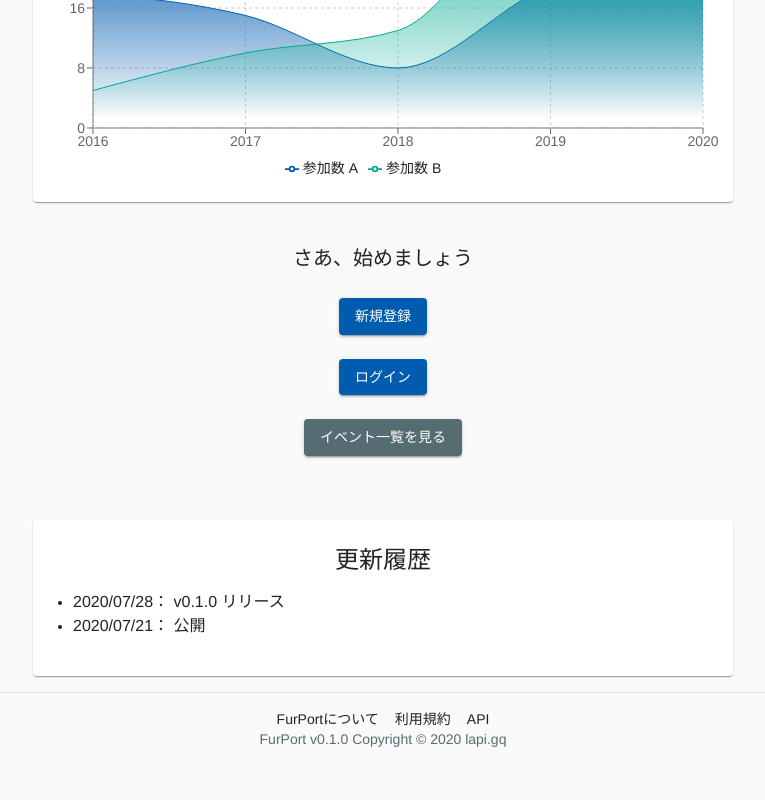
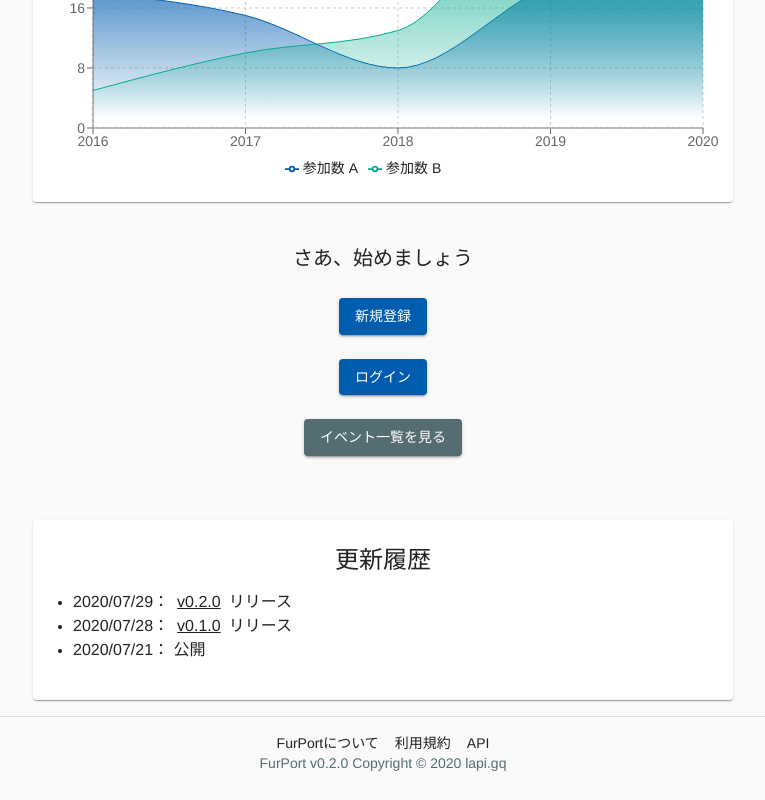
Before and after one commit to lapi-hotel-group/furport-front, a React (Create React App) app: page / in a window 1280 px wide. Shown: the part 1615-2415 px from the top of the page, without its empty margins (377-1142 px from the left). Before the commit the page ends 2391 px from the top, so only its background shows below. Built offline with nearby package versions, Linux system fonts and the light colour scheme; no server answers.

Commit message:
fix: update version

```diff
--- a/package.json
+++ b/package.json
@@ -1,6 +1,6 @@
 {
   "name": "furport-front",
-  "version": "0.1.0",
+  "version": "0.2.0",
   "private": true,
   "dependencies": {
     "@date-io/date-fns": "^1.3.13",
--- a/src/components/Footer/Footer.js
+++ b/src/components/Footer/Footer.js
@@ -51,7 +51,7 @@ const Footer = () => {
         </a>
       </Box>
       <Typography align="center" variant="body2" color="secondary">
-        FurPort v0.1.0 Copyright © 2020 lapi.gq
+        FurPort v0.2.0 Copyright © 2020 lapi.gq
       </Typography>
     </footer>
   );
--- a/src/components/Home/ChangeLog.js
+++ b/src/components/Home/ChangeLog.js
@@ -9,6 +9,10 @@ const useStyles = makeStyles((theme) => ({
   paper: {
     marginTop: theme.spacing(3),
     maxWidth: "700px",
+  },
+  link: {
+    color: "inherit",
+    margin: theme.spacing(1),
   },
 }));
 
@@ -26,7 +30,34 @@ const ChangeLog = (props) => {
           <Box align="left">
             <ul>
               <li>
-                <Typography>{t("2020/07/28： v0.1.0 リリース")}</Typography>
+                <Typography>
+                  {t("2020/07/29：")}
+                  <a
+                    href="https://github.com/lapi-hotel-group/furport-front/releases/tag/v0.2.0"
+                    className={classes.link}
+                    target="_blank"
+                    rel="noopener noreferrer"
+                  >
+                    v0.2.0
+                  </a>
+                  {t("リリース")}
+                </Typography>
+              </li>
+              <li>
+                <Typography>
+                  <Typography>
+                    {t("2020/07/28：")}
+                    <a
+                      href="https://github.com/lapi-hotel-group/furport-front/releases/tag/v0.1.0"
+                      className={classes.link}
+                      target="_blank"
+                      rel="noopener noreferrer"
+                    >
+                      v0.1.0
+                    </a>
+                    {t("リリース")}
+                  </Typography>
+                </Typography>
               </li>
               <li>
                 <Typography>{t("2020/07/21： 公開")}</Typography>
```
